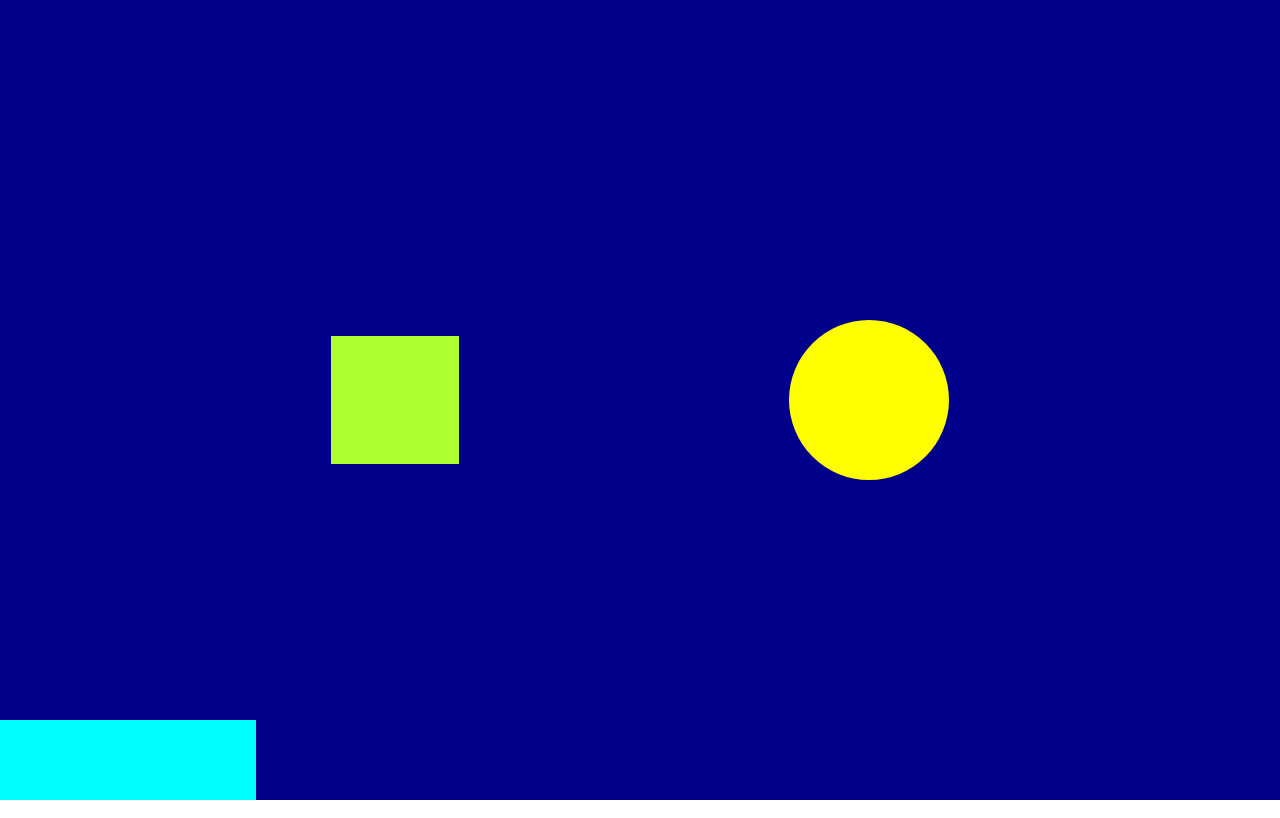
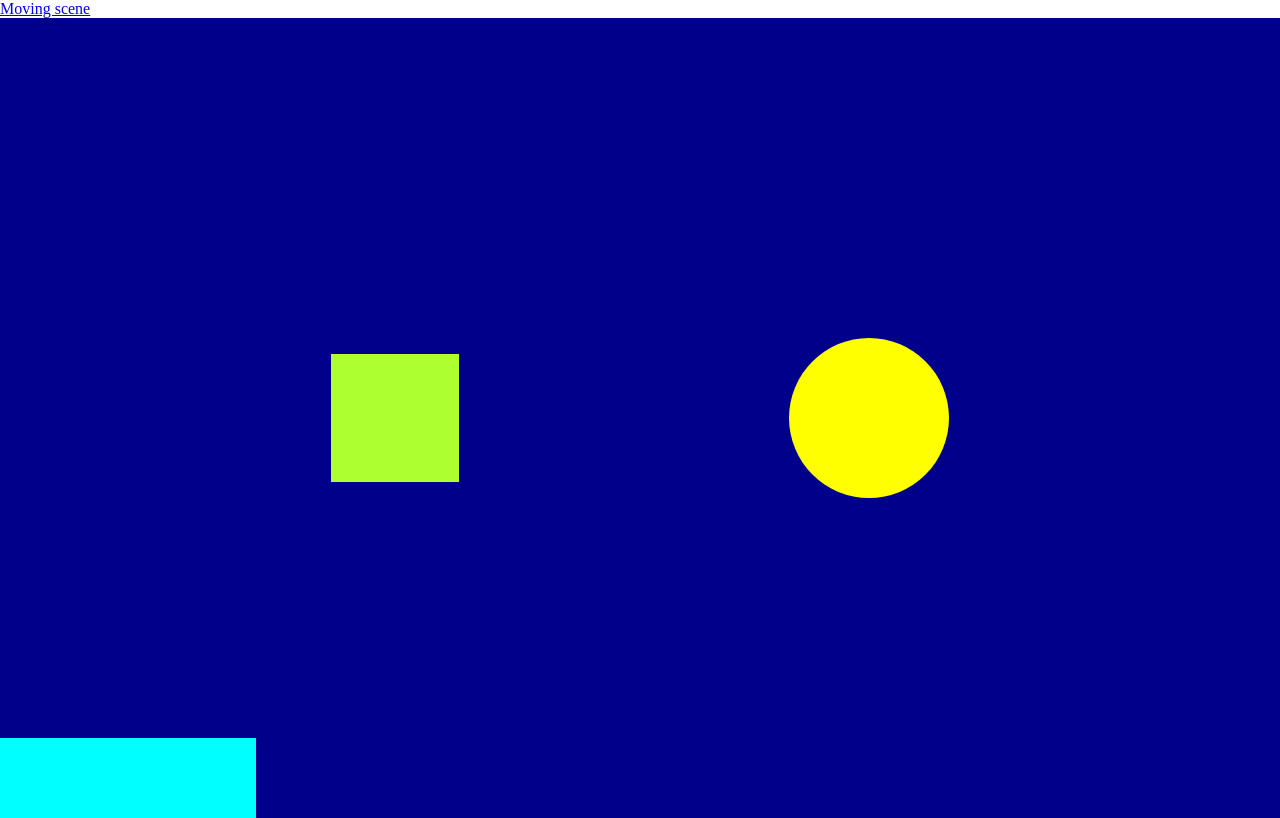
Before and after one commit to KhueDao1/screensaver, a plain HTML site: page index.html in a window 1280 px wide. Drawn offline with Linux system fonts and the light colour scheme.

Commit message:
Update index.html

```diff
--- a/index.html
+++ b/index.html
@@ -5,6 +5,7 @@
         <link rel="stylesheet" href="style.css" >
     </head>
     <body>
+        <a href="moving.html">Moving scene </a>
         <div class="container">
             <div class="square"></div>
             <div class="circle"></div>
```
